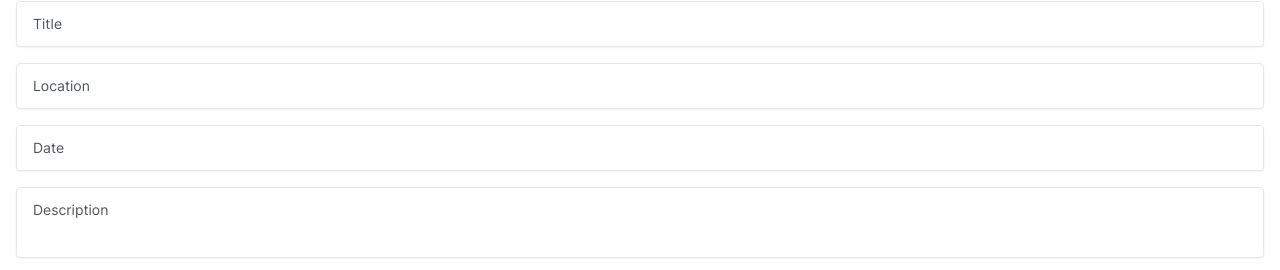
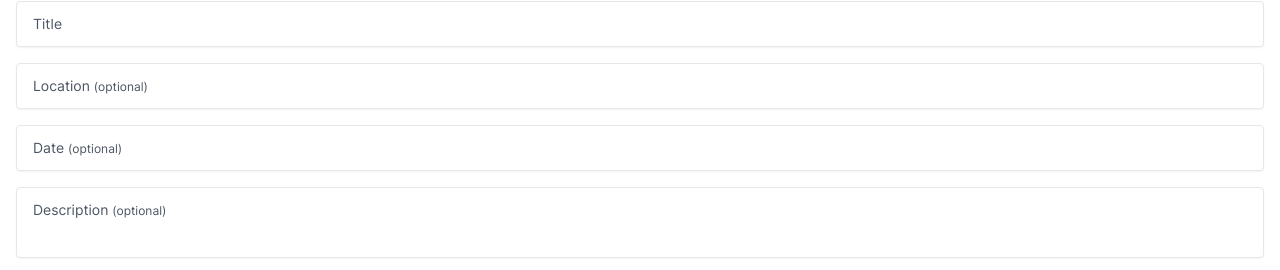
Before and after one commit to thismarcoantonio/personal-app, a Vue app: page /reminders in a window 1280 px wide. Both pictures are taken after a click on the button 1238 px from the left and 45 px from the top of the page. Shown: the part 121-391 px from the top of the page. Built offline with nearby package versions, Linux system fonts and the light colour scheme.

Commit message:
Make fields optional

```diff
--- a/src/components/Form/TextField.vue
+++ b/src/components/Form/TextField.vue
@@ -3,12 +3,13 @@
     class="relative mb-4 bg-white border rounded shadow-sm text-sm text-gray-600 focus-within:text-primary-500 focus-within:border-primary-500"
   >
     <div
-      class="absolute left-3 top-3 transition pl-1 pr-2"
+      class="absolute left-3 top-3 transition pl-1 pr-2 pointer-events-none"
       :class="{
         '-translate-y-6 -translate-x-2 scale-90 bg-white': form.state[name],
       }"
     >
       {{ label }}
+      <span v-if="!required" class="text-xs">(optional)</span>
     </div>
     <component
       :is="multiline ? 'textarea' : 'input'"
@@ -27,6 +28,7 @@ const props = defineProps<{
   label: string;
   name: string;
   multiline?: boolean;
+  required?: boolean;
 }>();
 
 const form = inject<FormProvider>("form-wrapper")!;
--- a/src/views/Reminders/RemindersView.vue
+++ b/src/views/Reminders/RemindersView.vue
@@ -19,7 +19,7 @@
   </ul>
   <fullscreen-dialog title="New reminder" v-model:open="isFullscreenOpen">
     <form-wrapper @submit="handleSubmit">
-      <text-field name="title" label="Title" />
+      <text-field name="title" label="Title" required />
       <text-field name="location" label="Location" />
       <text-field name="date" label="Date" />
       <text-field name="description" label="Description" multiline />
```
